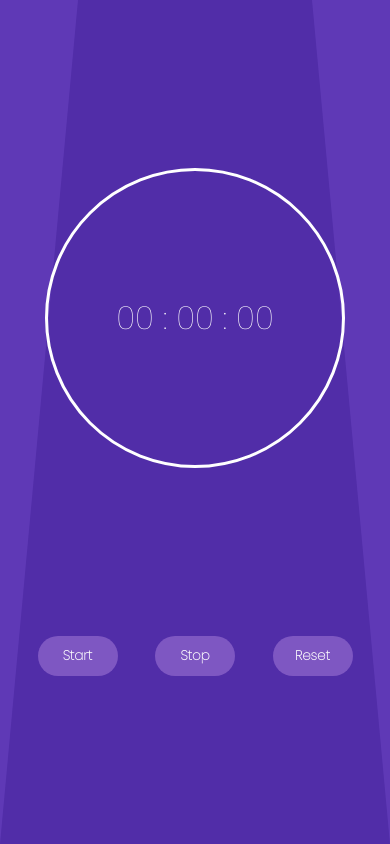
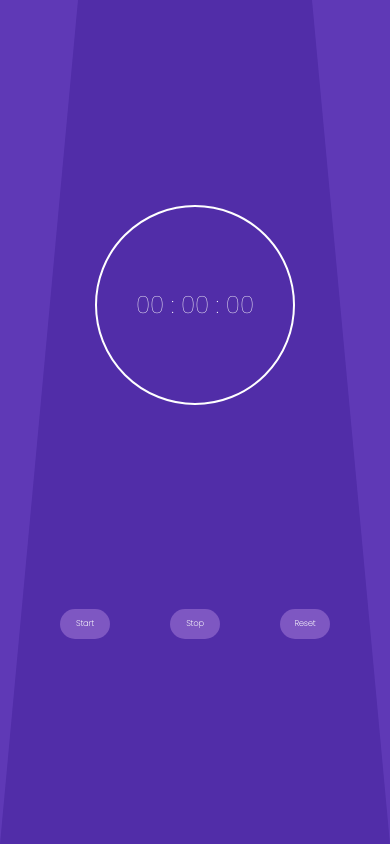
Before and after one commit to RianVitor26/stopwatch, a plain HTML site: page index.html in a window 390 px wide. Drawn offline with Linux system fonts and the light colour scheme.

Commit message:
Teste de responsividade no mobile

```diff
--- a/style.css
+++ b/style.css
@@ -114,7 +114,7 @@ body{
     z-index: -1;
 }
 
-@media only screen and (max-width: 1017px ){
+@media only screen and (max-width: 1017px){
     .image-wrapper{
         display: none;
         visibility: hidden;
@@ -126,3 +126,21 @@ body{
         clip-path: polygon(20% 0%, 80% 0%, 100% 100%, 0% 100%);
     }
 }
+
+@media only screen and (max-width: 426px){
+    .stopwatch{
+        width: 200px;
+        height: 200px;
+        border: 2px solid var(--corTextos);
+    }
+    .numbers-stopwatch{
+        font-size: 1.5rem;
+    }
+    .btn{
+        width: 50px;
+        height: 30px;
+        font-size: .5rem;
+    }
+
+
+}
```
